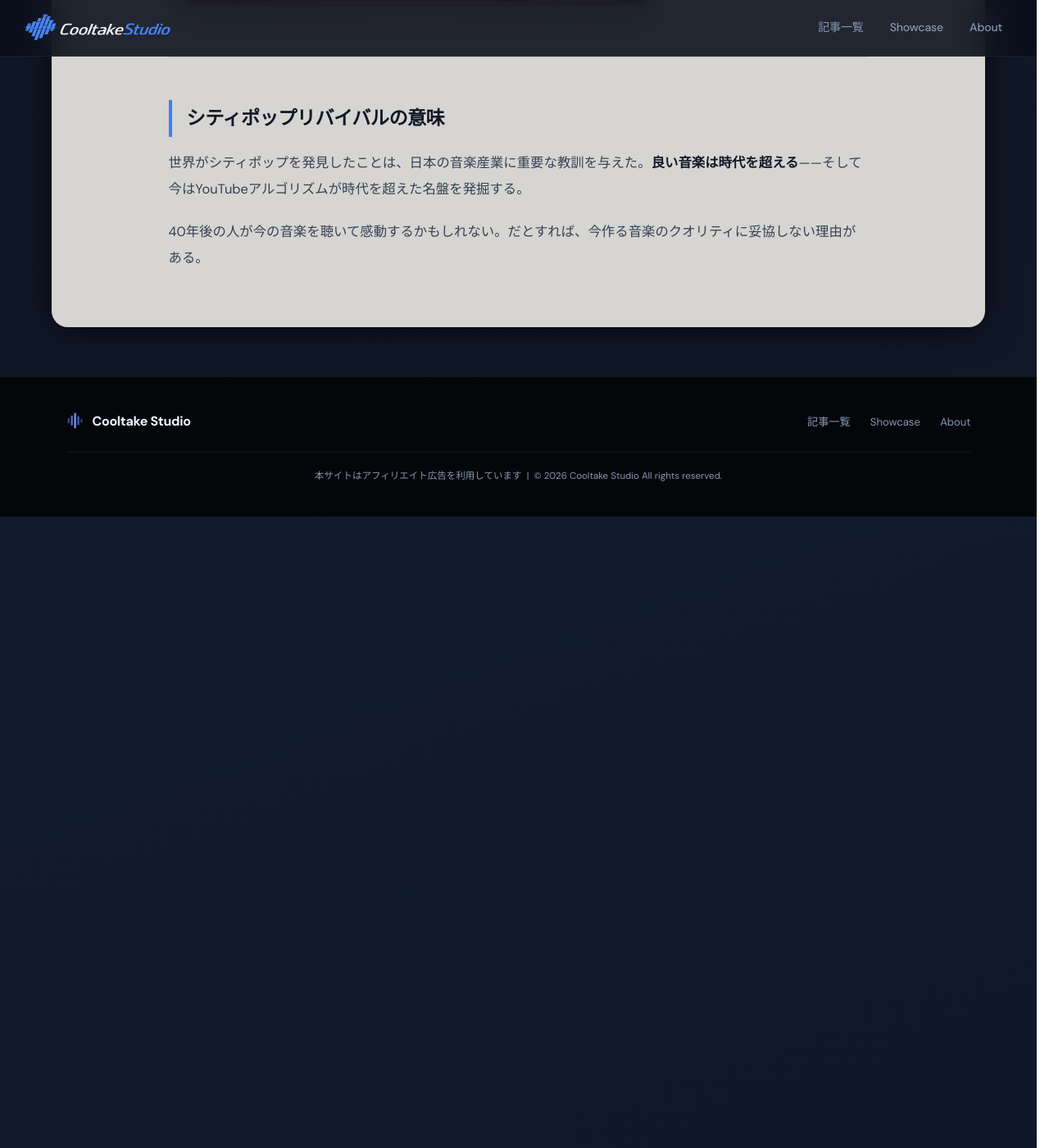
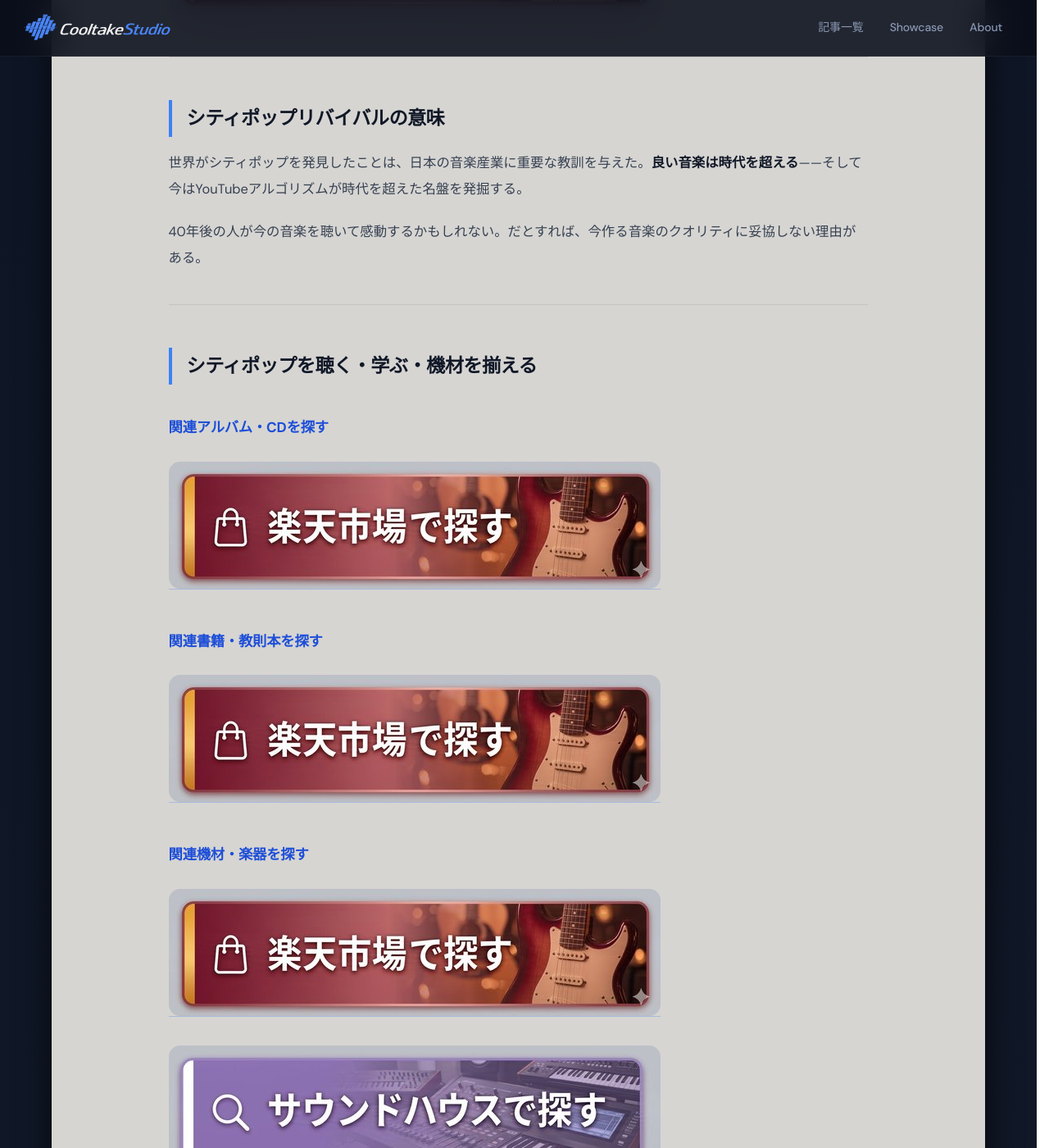
Before and after one commit to cooltake/cooltake-staging, a Jekyll site: the page built from _posts/2026-05-30-japan-music-12-city-pop-revival.md, in a window 1280 px wide and 1400 px high, scrolled down 3303 px. Shown: the whole window at 82% size. Built offline with Jekyll 4.4.1, drawn with Linux system fonts in a browser that asks for light colours; some web fonts are replaced.

Commit message:
feat: add album/book/gear CTA to 2026-05-30-japan-music-12-city-pop-revival.md

```diff
--- a/_posts/2026-05-30-japan-music-12-city-pop-revival.md
+++ b/_posts/2026-05-30-japan-music-12-city-pop-revival.md
@@ -104,3 +104,37 @@
 世界がシティポップを発見したことは、日本の音楽産業に重要な教訓を与えた。**良い音楽は時代を超える**——そして今はYouTubeアルゴリズムが時代を超えた名盤を発掘する。
 
 40年後の人が今の音楽を聴いて感動するかもしれない。だとすれば、今作る音楽のクオリティに妥協しない理由がある。
+
+---
+
+## シティポップを聴く・学ぶ・機材を揃える
+
+### 関連アルバム・CDを探す
+
+<div style="margin:1.5rem 0;">
+<a href="https://hb.afl.rakuten.co.jp/ichiba/2c3fa5a0.94ef6741.2c3fa5a1.98b5e1ce/?pc=https%3A//search.rakuten.co.jp/search/mall/%E5%B1%B1%E4%B8%8B%E9%81%94%E9%83%8E%2B%E7%AB%B9%E5%86%85%E3%81%BE%E3%82%8A%E3%82%84%2B%E3%82%B7%E3%83%86%E3%82%A3%E3%83%9D%E3%83%83%E3%83%97%2BCD/" rel="nofollow" referrerpolicy="no-referrer-when-downgrade" style="display:inline-block;text-decoration:none;">
+<img src="/assets/images/btn-rakuten.jpg" alt="楽天市場で探す" width="600" height="155" style="max-width:100%;height:auto;border-radius:14px;display:block;">
+</a>
+</div>
+
+### 関連書籍・教則本を探す
+
+<div style="margin:1.5rem 0;">
+<a href="https://hb.afl.rakuten.co.jp/ichiba/2c3fa5a0.94ef6741.2c3fa5a1.98b5e1ce/?pc=https%3A//search.rakuten.co.jp/search/mall/%E3%82%B3%E3%83%BC%E3%83%89%E9%80%B2%E8%A1%8C%2B%E3%82%AE%E3%82%BF%E3%83%BC%2B%E6%9C%AC/" rel="nofollow" referrerpolicy="no-referrer-when-downgrade" style="display:inline-block;text-decoration:none;">
+<img src="/assets/images/btn-rakuten.jpg" alt="楽天市場で探す" width="600" height="155" style="max-width:100%;height:auto;border-radius:14px;display:block;">
+</a>
+</div>
+
+### 関連機材・楽器を探す
+
+<div style="margin:1.5rem 0;">
+<a href="https://hb.afl.rakuten.co.jp/ichiba/2c3fa5a0.94ef6741.2c3fa5a1.98b5e1ce/?pc=https%3A//search.rakuten.co.jp/search/mall/%E3%82%A2%E3%82%B3%E3%83%BC%E3%82%B9%E3%83%86%E3%82%A3%E3%83%83%E3%82%AF%E3%82%AE%E3%82%BF%E3%83%BC%2BMIDI%E3%82%AD%E3%83%BC%E3%83%9C%E3%83%BC%E3%83%89/" rel="nofollow" referrerpolicy="no-referrer-when-downgrade" style="display:inline-block;text-decoration:none;">
+<img src="/assets/images/btn-rakuten.jpg" alt="楽天市場で探す" width="600" height="155" style="max-width:100%;height:auto;border-radius:14px;display:block;">
+</a>
+</div>
+
+<div style="margin:1.5rem 0;">
+<a href="https://h.accesstrade.net/sp/cc?rk=0100pdhv00n9hy" rel="nofollow" referrerpolicy="no-referrer-when-downgrade" style="display:inline-block;text-decoration:none;">
+<img src="/assets/images/btn-soundhouse.jpg" alt="サウンドハウスで探す" width="600" height="155" style="max-width:100%;height:auto;border-radius:14px;display:block;">
+</a>
+</div>
```
